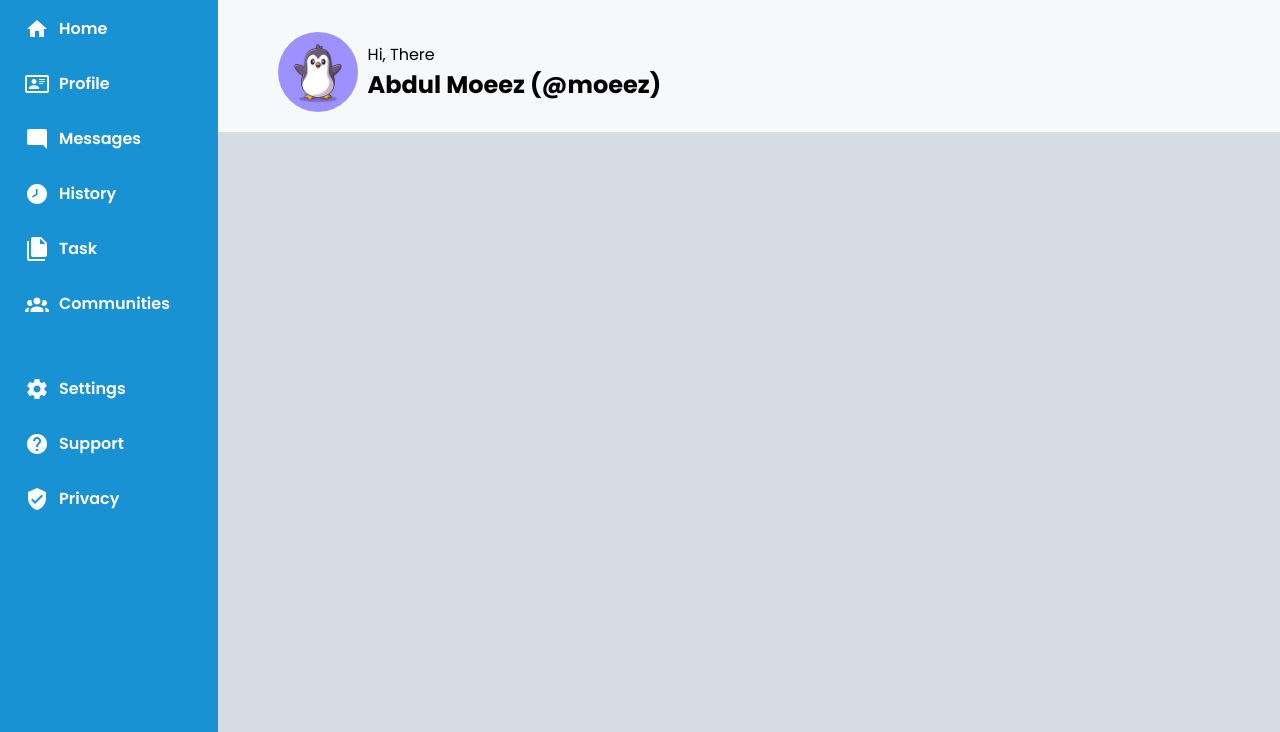
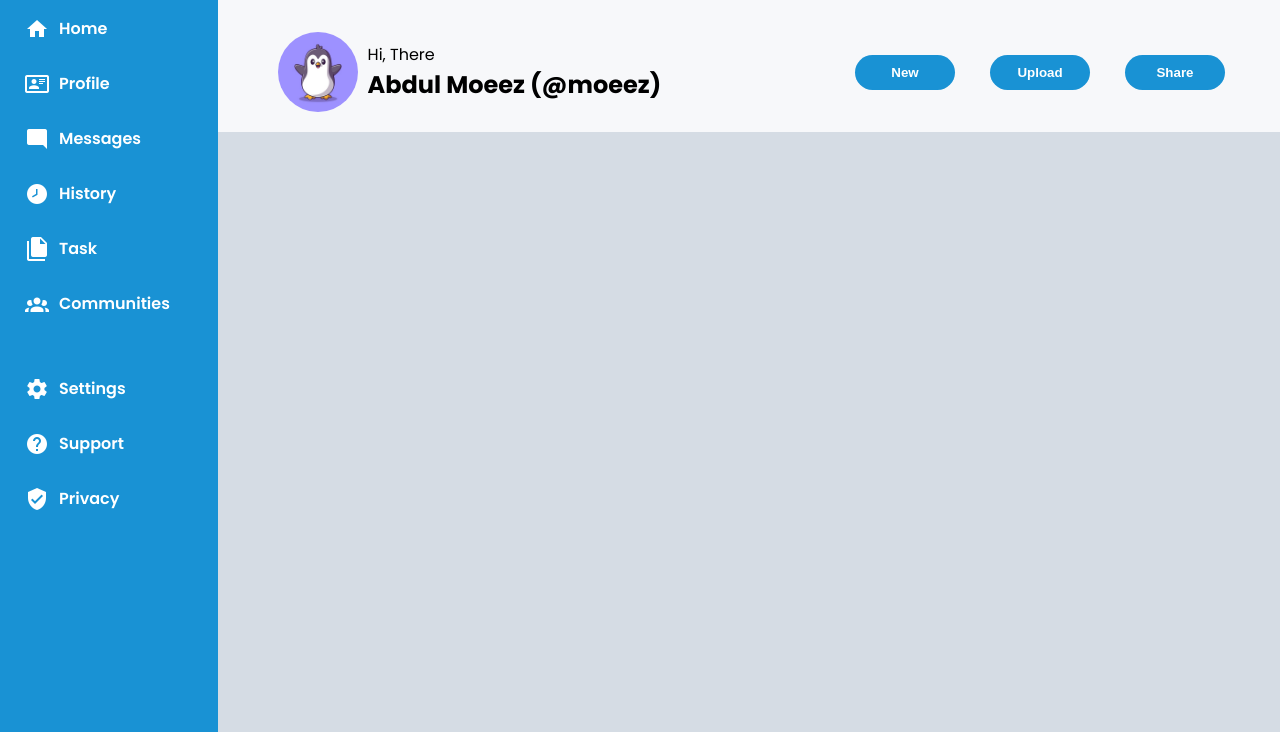
Before and after one commit to AbdulMoeez060/admin-dashboard, a plain HTML site: page index.html in a window 1280 px wide. Shown: the part 68-800 px from the top of the page. Drawn offline with Linux system fonts and the light colour scheme.

Commit message:
add buttons

```diff
--- a/index.html
+++ b/index.html
@@ -50,7 +50,13 @@
                 <p>Hi, There</p>
                 <h2>Abdul Moeez (@moeez)</h2>
             </div>
+        </div>
 
+
+        <div class="buttons">
+            <button>New</button>
+            <button>Upload</button>
+            <button>Share</button>
         </div>
     </div>
     <div class="content"></div>
--- a/style.css
+++ b/style.css
@@ -109,6 +109,25 @@ h2,p{
     margin: 0;
     padding: 0;
 }
+.buttons{
+    grid-area: 2/2/2/2;
+    display: flex;
+    align-items: center;
+    justify-content: start;
+    gap: 35px;
+
+}
+
+.buttons > button{
+    background-color: #1992D4;
+    border: none;
+    border-radius: 20px;
+    height: 35px;
+    width: 100px;
+    color: white;
+    cursor: pointer;
+    font-weight: 600;
+}
 
 
 .content{
```
